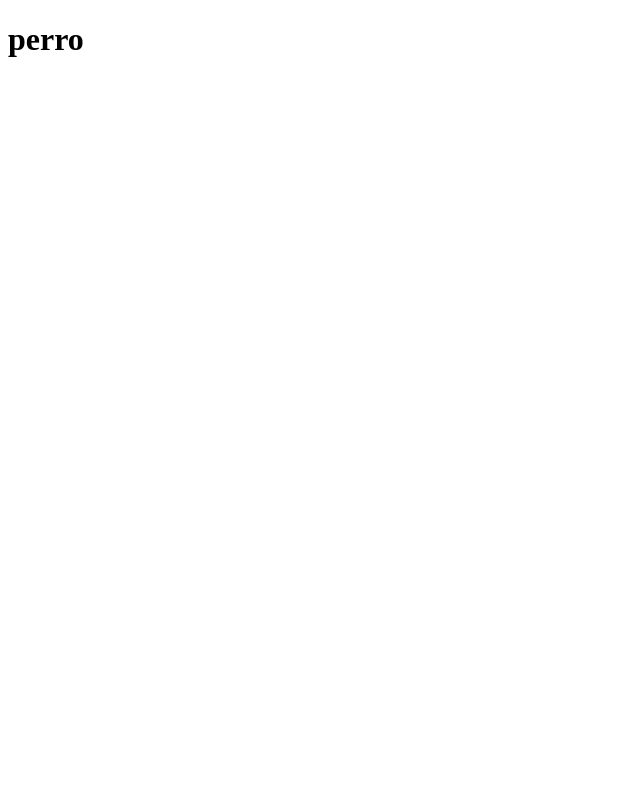
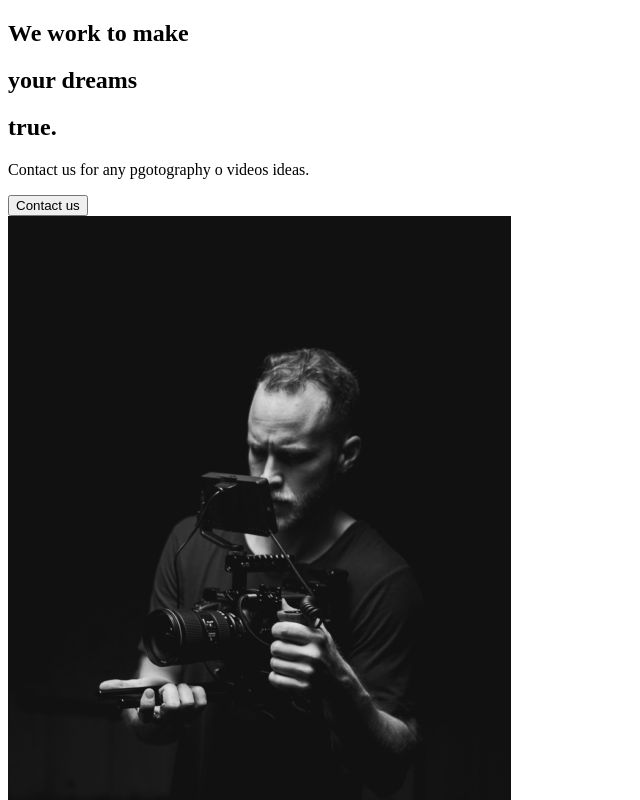
Before and after one commit to santimiq/test-portfolio-react, a React (Create React App) app: page / in a window 1280 px wide. Shown: the top 800 px of the page, without its empty margins (0-640 px from the left). Built offline with nearby package versions, Linux system fonts and the light colour scheme.

Commit message:
Create AboutSection and AboutPage

```diff
--- a/src/App.js
+++ b/src/App.js
@@ -1,10 +1,12 @@
 import React from "react"
+//Import Pages
+import AboutUs from './pages/AboutUs'
 
 
 function App() {
   return (
     <div className="App">
-      <h1>perro</h1>
+      <AboutUs />
     </div>
   );
 }
--- /dev/null
+++ b/src/components/AboutSection.js
@@ -0,0 +1,30 @@
+import React from 'react';
+//Images
+import home1 from '../img/home1.png'
+
+const AboutSection = () =>{
+    return (
+        <div>
+            <div className="description">
+                <div className="title">
+                    <div className="hide">
+                        <h2>We work to make</h2>
+                    </div>
+                    <div className="hide">
+                        <h2>your <span>dreams</span></h2>
+                    </div>
+                    <div className="hide">
+                        <h2>true.</h2>
+                    </div>
+                </div>
+                <p>Contact us for any pgotography o videos ideas.</p>
+                <button>Contact us</button>
+            </div>
+            <div className="img">
+                <img src={home1} alt="Guy with a camera"/>
+            </div>
+        </div>
+    )
+}
+
+export default AboutSection;
--- /dev/null
+++ b/src/pages/AboutUs.js
@@ -0,0 +1,13 @@
+import React from 'react'
+//Import Sections
+import AboutSection from '../components/AboutSection'
+
+const AboutUs = () => {
+    return (
+        <div>
+            <AboutSection />
+        </div>
+    )
+}
+
+export default AboutUs;
```
